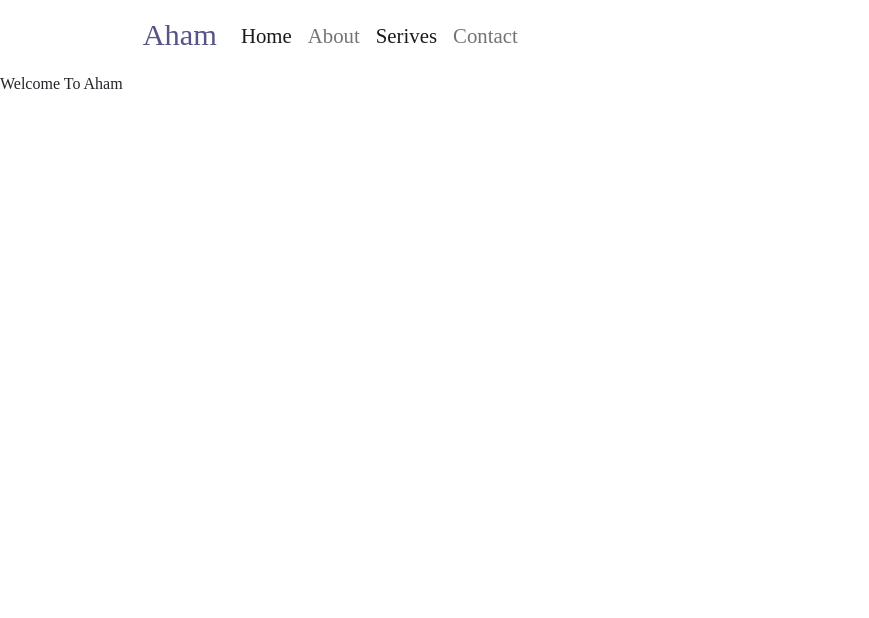
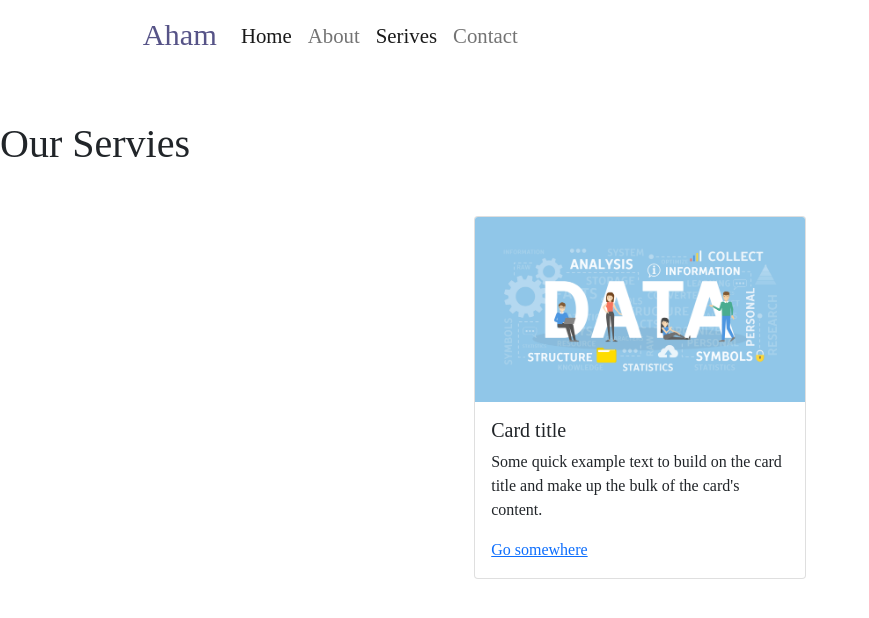
Before and after one commit to Wasiue03/portfolio, a React (Create React App) app: page /service in a window 1280 px wide. Shown: the top 618 px of the page, without its empty margins (0-869 px from the left). Built offline with nearby package versions, Linux system fonts and the light colour scheme.

Commit message:
servies page and json data created

```diff
--- /dev/null
+++ b/src/Card.jsx
@@ -0,0 +1,25 @@
+import React from "react";
+import web from "../src/images/data.jpg";
+import { NavLink } from "react-router-dom";
+const Card = () => {
+  return (
+    <>
+      <div className="col-md-4 col-10 mx-auto">
+        <div class="card">
+          <img src={web} class="card-img-top" alt="..." />
+          <div class="card-body">
+            <h5 class="card-title">Card title</h5>
+            <p class="card-text">
+              Some quick example text to build on the card title and make up the
+              bulk of the card's content.
+            </p>
+            <NavLink to="#" class="btn btn-primary">
+              Go somewhere
+            </NavLink>
+          </div>
+        </div>
+      </div>
+    </>
+  );
+};
+export default Card;
--- a/src/Common.jsx
+++ b/src/Common.jsx
@@ -6,7 +6,7 @@
   return (
     <>
       <section id="header" className="d-flex align-items-center">
-        <div className="container-fluid nav_bg">
+        <div className="container-fluid ">
           <div className="row">
             <div className="col-10 mx-auto">
               <div className="row">
--- a/src/Service.jsx
+++ b/src/Service.jsx
@@ -1,12 +1,23 @@
 import React from "react";
 
+import Card from "./Card";
+const Service = () => {
+  return (
+    <>
+      <div className="my-5">
+        <h1 className="tab-center">Our Servies</h1>
+      </div>
+      <div className="container-fluid mb-5">
+        <div className="row">
+          <div className="col-10 mx-auto">
+            <div className="row gy-4">
+                <Card />
+            </div>
 
-const Service = () =>{
-    return(
-        <>
-
-        Welcome To Aham
-        </>
-    )
-}
+            </div>
+          </div>
+        </div>
+    </>
+  );
+};
 export default Service;
```
Also changed, not shown: src/Data.jsx (added, +30 -0 lines).
